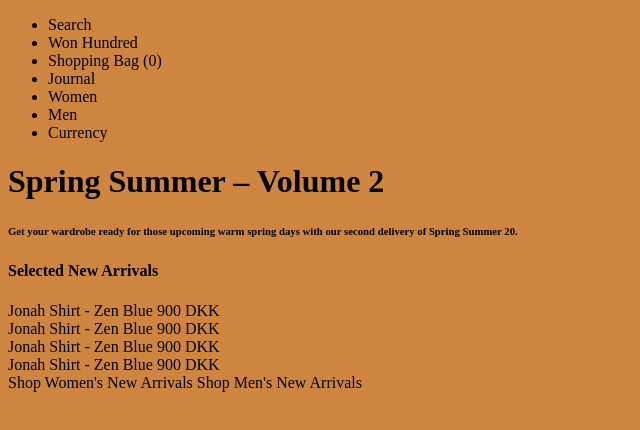
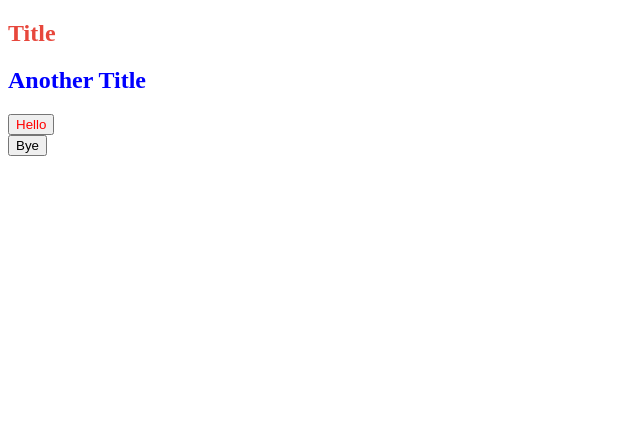
Before and after one commit to sorious77/css-master, a website: page index.html in a window 1280 px wide. Shown: the whole page, without its empty margins (0-640 px from the left). Drawn offline with nearby package versions, Linux system fonts and the light colour scheme; files that its build step writes are made by us from their sources.

Commit message:
# 3.1 Variables and Nesting

```diff
--- a/index.html
+++ b/index.html
@@ -3,79 +3,16 @@
   <head>
     <meta charset="UTF-8" />
     <meta name="viewport" content="width=device-width, initial-scale=1.0" />
-    <link rel="stylesheet" href="dist/css/reset.css" />
-    <link rel="stylesheet" href="dist/css/styles.css" />
+    <link rel="stylesheet" href="dest/css/reset.css" />
+    <link rel="stylesheet" href="dest/css/styles.css" />
     <title>(S)CSS Masterclass</title>
   </head>
   <body>
-    <header>
-      <nav>
-        <ul>
-          <li>Search</li>
-          <li>Won Hundred</li>
-          <li>Shopping Bag (0)</li>
-          <li>Journal</li>
-          <li>Women</li>
-          <li>Men</li>
-          <li>Currency</li>
-        </ul>
-      </nav>
-    </header>
-    <main>
-      <h1>Spring Summer – Volume 2</h1>
-      <h6>
-        Get your wardrobe ready for those upcoming warm spring days with our
-        second delivery of Spring Summer 20.
-      </h6>
-      <div class="hero">
-        <div class="hero__img"></div>
-        <div class="hero__img"></div>
-        <div class="hero__img"></div>
-        <div class="hero__img"></div>
-      </div>
-      <section class="arrivals">
-        <h4 class="arrivals__title">
-          Selected New Arrivals
-        </h4>
-        <div class="wrapper">
-          <article class="product">
-            <div class="product__photo"></div>
-            <div class="product__data">
-              <span class="name">Jonah Shirt - Zen Blue</span>
-              <span class="price">900 DKK</span>
-            </div>
-          </article>
-          <article class="product">
-            <div class="product__photo"></div>
-            <div class="product__data">
-              <span class="name">Jonah Shirt - Zen Blue</span>
-              <span class="price">900 DKK</span>
-            </div>
-          </article>
-          <article class="product">
-            <div class="product__photo"></div>
-            <div class="product__data">
-              <span class="name">Jonah Shirt - Zen Blue</span>
-              <span class="price">900 DKK</span>
-            </div>
-          </article>
-          <article class="product">
-            <div class="product__photo"></div>
-            <div class="product__data">
-              <span class="name">Jonah Shirt - Zen Blue</span>
-              <span class="name">900 DKK</span>
-            </div>
-          </article>
-          <span class="arrivals__category">Shop Women's New Arrivals</span>
-          <span class="arrivals__category">Shop Men's New Arrivals</span>
-        </div>
-      </section>
-    </main>
-    <footer>
-      <div></div>
-      <div></div>
-      <div></div>
-      <div></div>
-    </footer>
+    <h2>Title</h2>
+    <div class="box">
+      <h2>Another Title</h2>
+      <button>Hello</button>
+    </div>
+    <button>Bye</button>
   </body>
 </html>
--- /dev/null
+++ b/src/scss/_variables.scss
@@ -0,0 +1 @@
+$bg: #e7473c;
--- a/src/scss/styles.scss
+++ b/src/scss/styles.scss
@@ -1,6 +1,25 @@
-body {
-  background: peru;
-  a {
+@import "_variables";
+
+h2 {
+  color: $bg;
+}
+
+.box {
+  margin-top: 20px;
+
+  h2 {
     color: blue;
+
+    &:hover {
+      color: white;
+    }
+  }
+
+  button {
+    color: red;
+  }
+
+  &:hover {
+    background-color: green;
   }
 }
```
Also changed, not shown: README.md, dest/css/styles.css.
